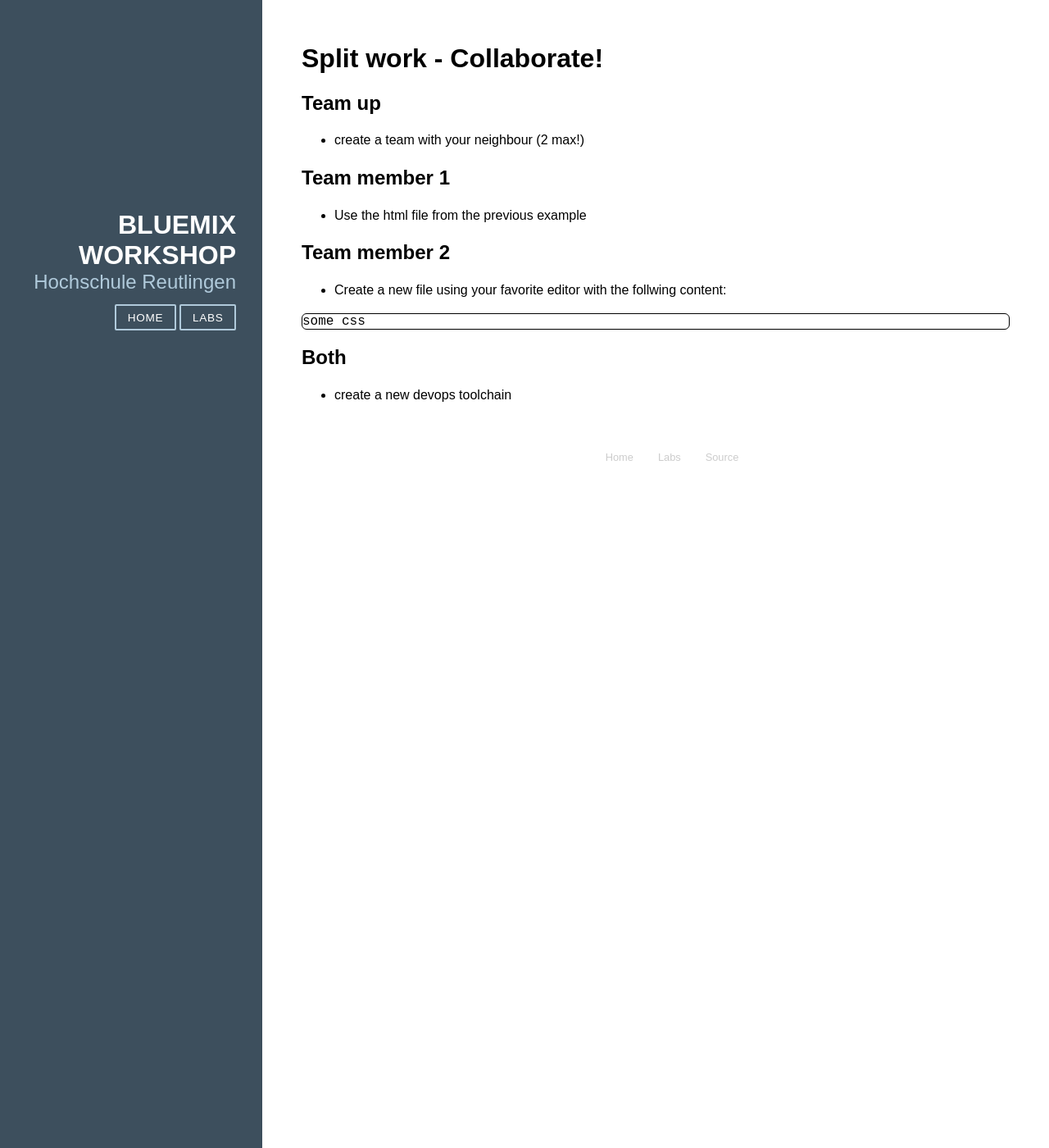
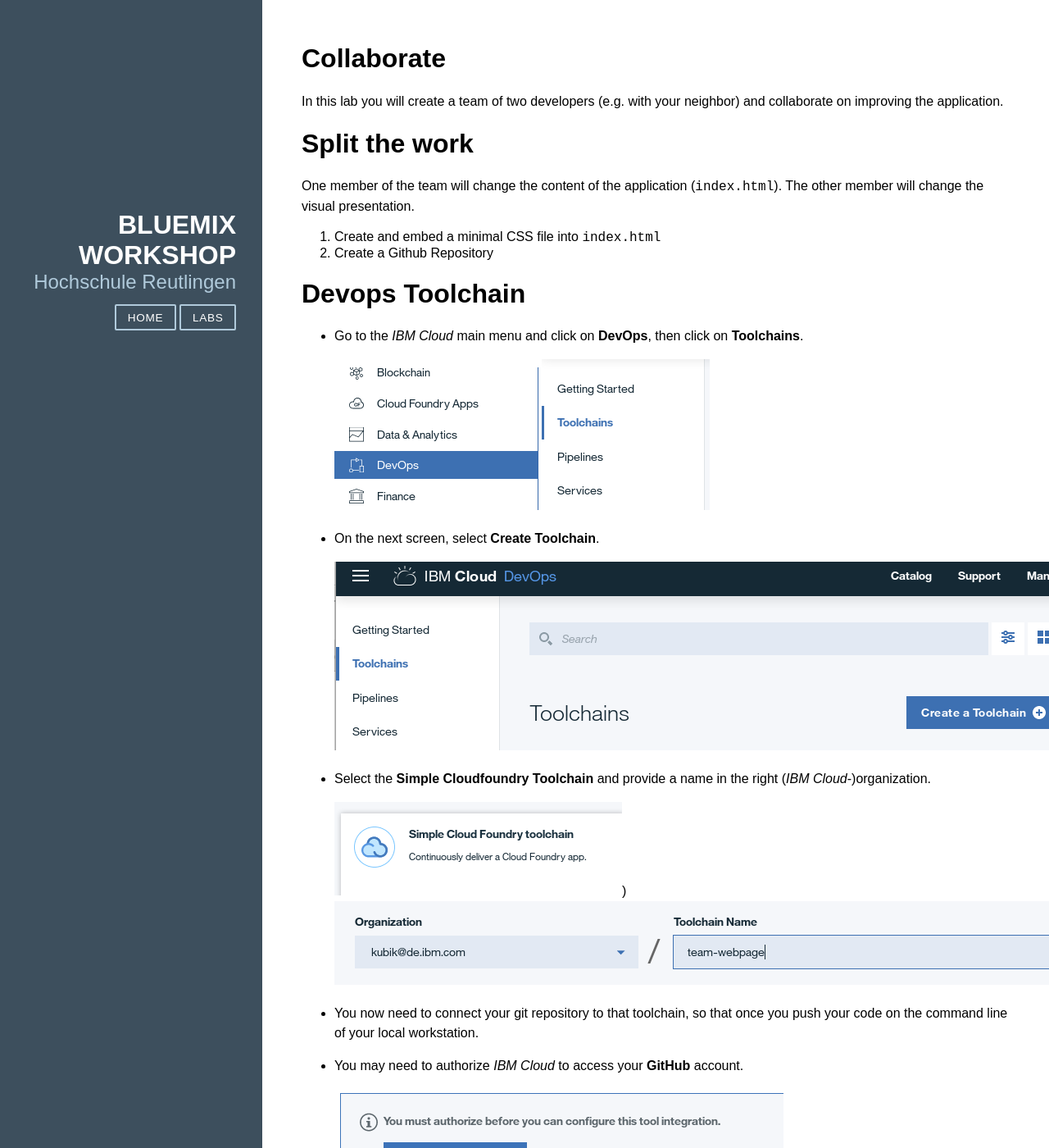
Before and after one commit to mkubik/HRTCloudDemo.github.io, a Jekyll site: the page built from _labs/003-collaborate.markdown, in a window 1280 px wide and 1400 px high. Shown: the whole window at 82% size. Built offline with Jekyll 4.4.1, drawn with Linux system fonts in a browser that asks for light colours; nearby versions of some CDN libraries; some of the changed text lies outside the part shown.

Commit message:
Add content to lab 3

````diff
--- a/_labs/003-collaborate.markdown
+++ b/_labs/003-collaborate.markdown
@@ -1,25 +1,19 @@
 ---
 layout: default
-title: Split work - Collaborate!
+title: Collaborate
 ---
 
 # {{ page.title }}
 
-## Team up
+In this lab you will create a team of two developers (e.g. with your neighbor) and collaborate on improving the application.
 
- - create a team with your neighbour (2 max!)
+# Split the work
 
-## Team member 1
+One member of the team will change the content of the application (`index.html`). The other member will change the visual presentation.
 
- - Use the html file from the previous example
+1. Create and embed a minimal CSS file into `index.html`
+1. Create a Github Repository
 
-## Team member 2
+# Devops Toolchain
 
- - Create a new file using your favorite editor with the follwing content:
-
-```
-some css
-```
-
-## Both
-  - create a new devops toolchain
+{% include pipeline.markdown %}
````
